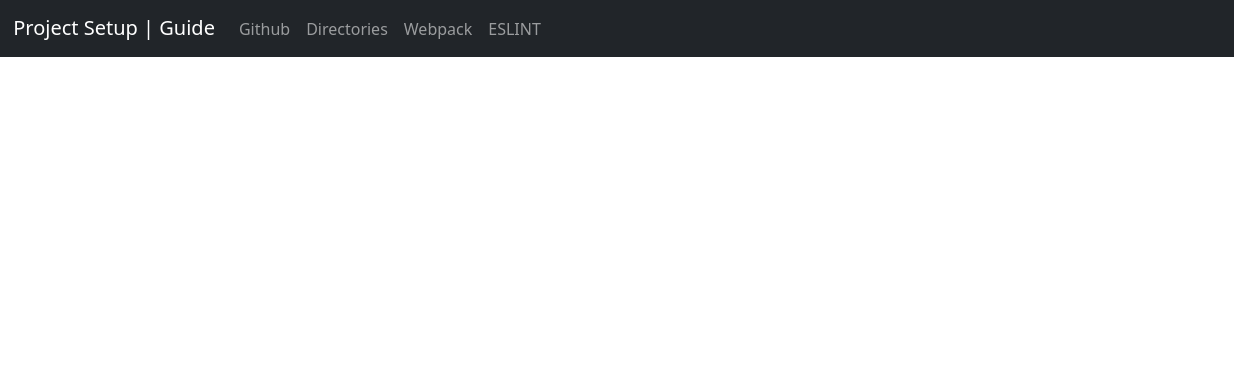
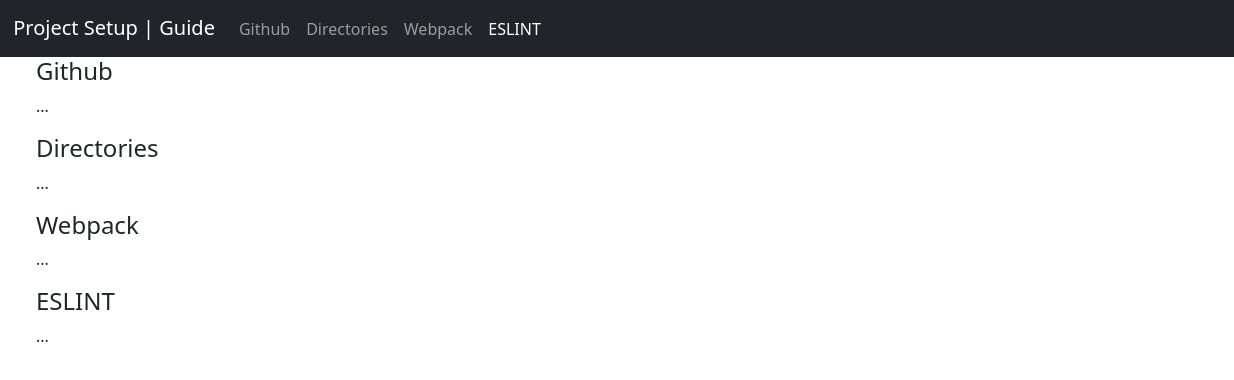
Before and after one commit to Wolfushima/quickguide-settingup-projects, a website built with webpack: page src/template.html in a window 1280 px wide. Shown: the full height of the page, 46-1280 px from the left. Built offline with nearby package versions, Linux system fonts and the light colour scheme.

Commit message:
Added Bootstrap component Scrollspy, and created a function to collapse the navbar

```diff
--- a/src/app/app.js
+++ b/src/app/app.js
@@ -1,7 +1,7 @@
-import consoleHello from './utils/example1';
+import collapseNavbar from './utils/collapse-navbar';
 import consoleWorld from './utils/example2';
 
 export default function run() {
-  consoleHello();
-  consoleWorld();
+    collapseNavbar();
+    consoleWorld();
 }
--- /dev/null
+++ b/src/app/utils/collapse-navbar.js
@@ -0,0 +1,6 @@
+export default () => {
+    const navbarCollapse = document.querySelector('.navbar-collapse');
+    navbarCollapse.addEventListener('click', () => {
+        navbarCollapse.classList.remove('show');
+    });
+};
--- a/src/app/utils/example1.js
+++ /dev/null
@@ -1,3 +0,0 @@
-export default function consoleHello() {
-  console.log('Hello');
-}
--- a/src/main.scss
+++ b/src/main.scss
@@ -1,3 +1,10 @@
+:root {
+    scroll-padding-top: 4rem;
+}
+
+body {
+    position: relative;
+}
 .navbar-brand > img {
     margin-right: 12px;
 }
--- a/src/template.html
+++ b/src/template.html
@@ -9,8 +9,9 @@
     <title>Project Setup | Guide</title>
     <link href="https://cdn.jsdelivr.net/npm/bootstrap@5.1.3/dist/css/bootstrap.min.css" rel="stylesheet" integrity="sha384-1BmE4kWBq78iYhFldvKuhfTAU6auU8tT94WrHftjDbrCEXSU1oBoqyl2QvZ6jIW3" crossorigin="anonymous">
 </head>
-<body>
-    <nav class="navbar navbar-expand-lg navbar-dark bg-dark">
+<body data-bs-spy="scroll" data-bs-target="#navbar" data-bs-offset="0" class="scrollspy" tabindex="0">
+  <div class="site">
+    <nav id="navbar" class="navbar navbar-expand-lg navbar-dark bg-dark sticky-top">
         <div class="container-fluid">
             <a class="navbar-brand" href="#">
                 <img src="./assets/js.png" alt="" width="30" height="30" class="d-inline-block align-text-top">
@@ -22,22 +23,38 @@
           <div class="collapse navbar-collapse" id="navbarNavDropdown">
             <ul class="navbar-nav">
               <li class="nav-item">
-                <a class="nav-link" href="#">Github</a>
+                <a class="nav-link" href="#github">Github</a>
               </li>
               <li class="nav-item">
-                <a class="nav-link" href="#">Directories</a>
+                <a class="nav-link" href="#directories">Directories</a>
               </li>
               <li class="nav-item">
-                <a class="nav-link" href="#">Webpack</a>
+                <a class="nav-link" href="#webpack">Webpack</a>
               </li>
               <li class="nav-item">
-                <a class="nav-link" href="#">ESLINT</a>
+                <a class="nav-link" href="#eslint">ESLINT</a>
               </li>
             </ul>
           </div>
         </div>
     </nav>
 
-    <script src="https://cdn.jsdelivr.net/npm/bootstrap@5.1.3/dist/js/bootstrap.bundle.min.js" integrity="sha384-ka7Sk0Gln4gmtz2MlQnikT1wXgYsOg+OMhuP+IlRH9sENBO0LRn5q+8nbTov4+1p" crossorigin="anonymous"></script>
+    <div class="container site__layout">
+      <main>
+        <div class="intro"></div>
+        <div class="content">
+          <h4 id="github">Github</h4>
+          <p>...</p>
+          <h4 id="directories">Directories</h4>
+          <p>...</p>
+          <h4 id="webpack">Webpack</h4>
+          <p>...</p>
+          <h4 id="eslint">ESLINT</h4>
+          <p>...</p>
+        </div>
+      </main>
+    </div>
+  </div>
+  <script src="https://cdn.jsdelivr.net/npm/bootstrap@5.1.3/dist/js/bootstrap.bundle.min.js" integrity="sha384-ka7Sk0Gln4gmtz2MlQnikT1wXgYsOg+OMhuP+IlRH9sENBO0LRn5q+8nbTov4+1p" crossorigin="anonymous"></script>
 </body>
 </html>
```
Also changed, not shown: dist/index.html, dist/main.666142283a2317798d98.bundle.js (deleted), dist/main.ae80f1f10b31fa423949.bundle.js (added), 2 other files.
